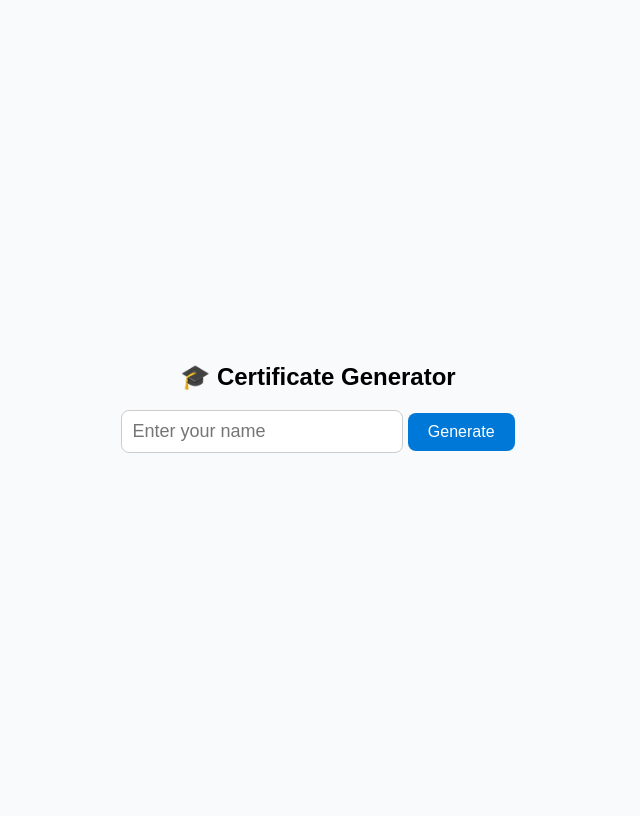
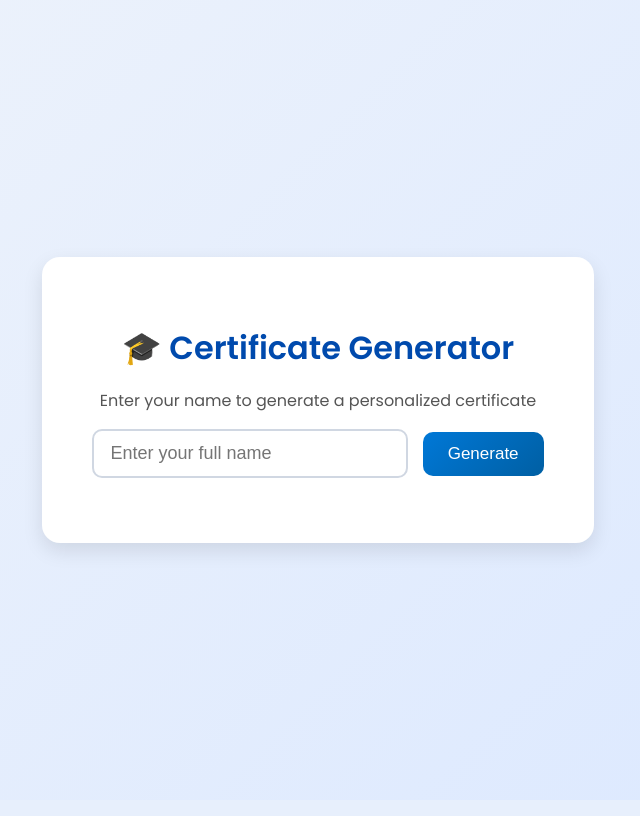
Before and after one commit to Deepak8260/Certificate-Generator-using-Fastapi-html-jinja2, a FastAPI app: page / in a window 1280 px wide. Shown: the whole page, without its empty margins (322-962 px from the left). After the commit the page ends 557 px from the top, so only its background shows below. Run offline with FastAPI, Linux system fonts and the light colour scheme.

Commit message:
improved ui

```diff
--- a/templates/index.html
+++ b/templates/index.html
@@ -1,65 +1,147 @@
 <!DOCTYPE html>
-<html>
+<html lang="en">
 <head>
+    <meta charset="UTF-8">
+    <meta name="viewport" content="width=device-width, initial-scale=1.0">
     <title>Certificate Generator</title>
+
+    <!-- Google Font -->
+    <link href="https://fonts.googleapis.com/css2?family=Poppins:wght@400;600&display=swap" rel="stylesheet">
+
     <style>
+        /* 🌟 Base styling */
         body {
             font-family: 'Poppins', sans-serif;
-            background-color: #f9fafc;
+            background: linear-gradient(135deg, #eef3fb, #dbe8ff);
+            height: 100vh;
+            margin: 0;
             display: flex;
             flex-direction: column;
             align-items: center;
             justify-content: center;
-            height: 100vh;
+            color: #222;
         }
+
+        h2 {
+            font-size: 2rem;
+            font-weight: 600;
+            color: #004aad;
+            margin-bottom: 10px;
+        }
+
+        /* 🧾 Card container */
+        .card {
+            background: #ffffff;
+            padding: 40px 50px;
+            border-radius: 18px;
+            box-shadow: 0 8px 20px rgba(0, 0, 0, 0.1);
+            text-align: center;
+            transition: transform 0.3s ease, box-shadow 0.3s ease;
+        }
+
+        .card:hover {
+            transform: translateY(-3px);
+            box-shadow: 0 10px 25px rgba(0, 0, 0, 0.15);
+        }
+
         form {
-            margin-bottom: 20px;
+            margin-bottom: 25px;
         }
+
         input[type="text"] {
-            padding: 10px;
+            padding: 12px 16px;
             font-size: 18px;
-            width: 260px;
-            border-radius: 8px;
-            border: 1px solid #ccc;
+            width: 280px;
+            border-radius: 10px;
+            border: 2px solid #d0d7e2;
+            outline: none;
+            transition: all 0.3s ease;
         }
+
+        input[type="text"]:focus {
+            border-color: #0078d7;
+            box-shadow: 0 0 5px rgba(0, 120, 215, 0.3);
+        }
+
         button {
-            padding: 10px 20px;
-            background-color: #0078d7;
+            padding: 12px 25px;
+            margin-left: 10px;
+            background: linear-gradient(135deg, #0078d7, #005fa3);
             color: white;
             border: none;
-            border-radius: 8px;
+            border-radius: 10px;
             cursor: pointer;
-            font-size: 16px;
+            font-size: 17px;
+            font-weight: 500;
+            transition: background 0.3s ease, transform 0.2s ease;
         }
+
         button:hover {
-            background-color: #005fa3;
+            transform: translateY(-2px);
+            background: linear-gradient(135deg, #005fa3, #004aad);
         }
+
+        /* 🖼 Certificate Preview */
         img {
             margin-top: 20px;
-            width: 70%;
-            border: 2px solid #0078d7;
-            border-radius: 12px;
+            width: 80%;
+            max-width: 700px;
+            border: 3px solid #0078d7;
+            border-radius: 14px;
+            box-shadow: 0 6px 20px rgba(0, 120, 215, 0.15);
+            transition: transform 0.3s ease;
         }
+
+        img:hover {
+            transform: scale(1.02);
+        }
+
+        /* 📎 Download link */
         a {
-            margin-top: 10px;
+            display: inline-block;
+            margin-top: 15px;
             font-size: 18px;
-            color: #0078d7;
+            font-weight: 500;
+            color: #005fa3;
             text-decoration: none;
+            border: 1.5px solid #005fa3;
+            padding: 8px 16px;
+            border-radius: 8px;
+            transition: all 0.3s ease;
+        }
+
+        a:hover {
+            background-color: #005fa3;
+            color: #fff;
+        }
+
+        /* ⚡ Smooth fade animation */
+        @keyframes fadeIn {
+            from { opacity: 0; transform: translateY(15px); }
+            to { opacity: 1; transform: translateY(0); }
+        }
+
+        .fade-in {
+            animation: fadeIn 0.8s ease-out;
         }
     </style>
 </head>
 <body>
+    <div class="card fade-in">
         <h2>🎓 Certificate Generator</h2>
+        <p style="color:#555; font-size:16px;">Enter your name to generate a personalized certificate</p>
+
         <form action="/generate" method="post">
-        <input type="text" name="name" placeholder="Enter your name" required>
+            <input type="text" name="name" placeholder="Enter your full name" required>
             <button type="submit">Generate</button>
         </form>
 
         {% if certificate_url %}
-        <h3>Preview for: {{ name }}</h3>
+            <h3>Preview for: <span style="color:#0078d7;">{{ name }}</span></h3>
             <img src="{{ certificate_url }}" alt="Certificate Preview">
             <br>
             <a href="{{ pdf_url }}" download>⬇️ Download as PDF</a>
         {% endif %}
+    </div>
 </body>
 </html>
```
Also changed, not shown: generated/Kumar Deepak_certificate.png (added), generated/Rahul_certificate.png (added), generated/Sam Altman_certificate.png (added). Lines whose indentation alone changed are shown as unchanged.
